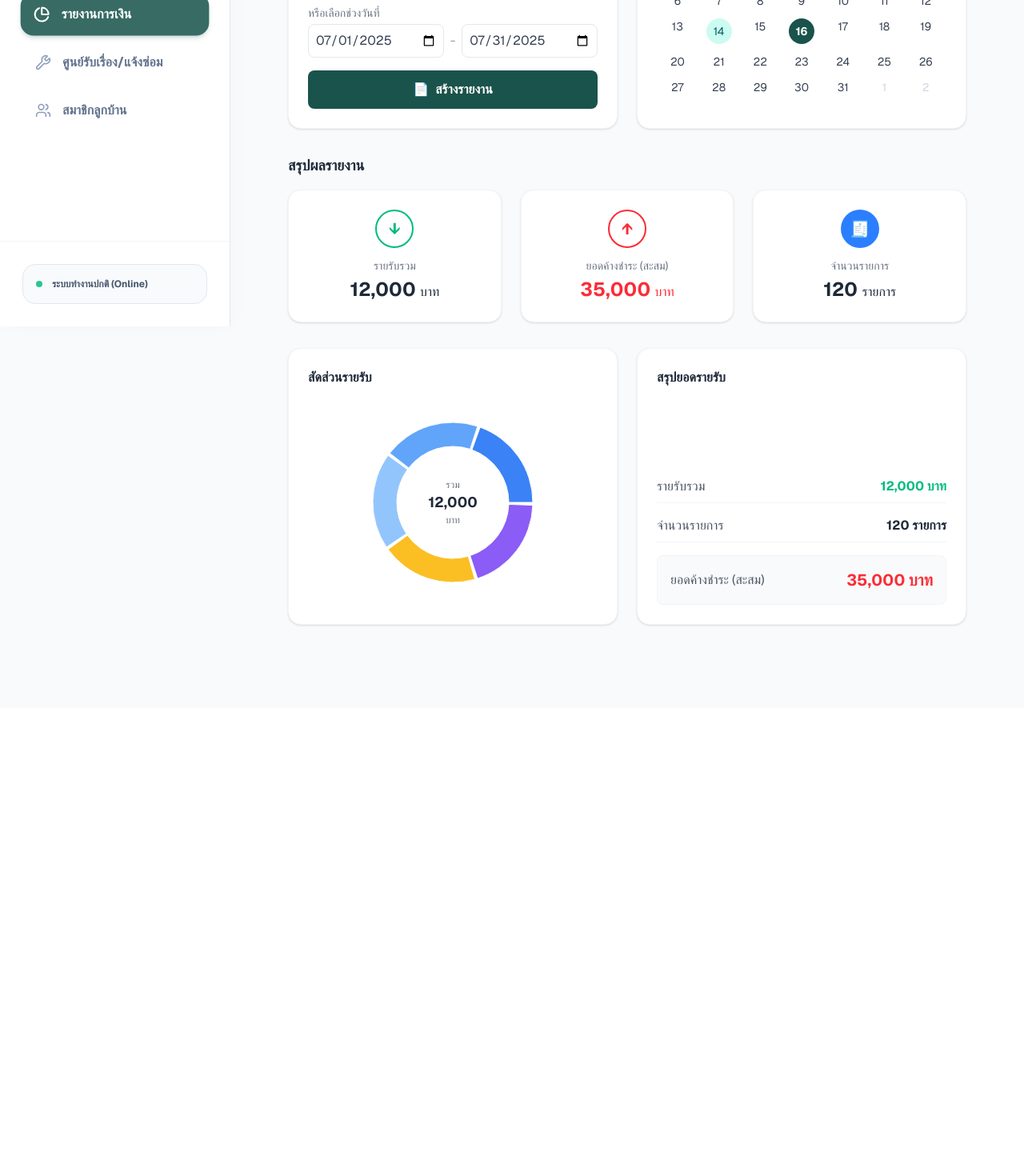
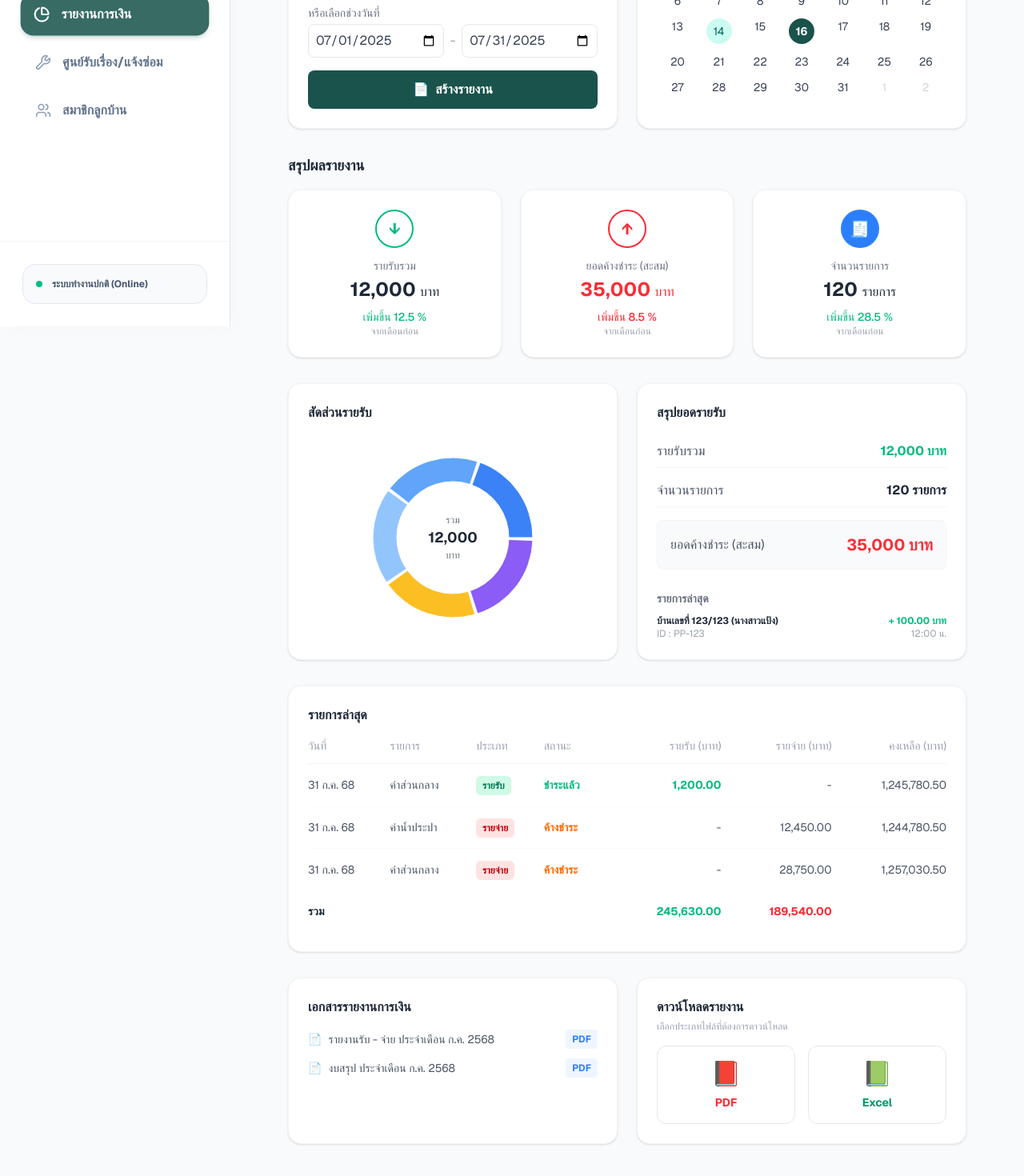
Before and after one commit to StudentD226/my-line-liff, a Next.js app: page /admin/financial in a window 1280 px wide. Shown: the part 392-1862 px from the top of the page at 80% size. Before the commit the page ends 1277 px from the top, so only its background shows below. Built offline with nearby package versions, Linux system fonts and the light colour scheme.

Commit message:
fix: update financial dashboard UI after save

```diff
--- a/app/admin/financial/page.tsx
+++ b/app/admin/financial/page.tsx
@@ -7,17 +7,20 @@ import { PieChart, Pie, Cell, Tooltip, ResponsiveContainer } from "recharts";
 const COLORS = ["#3B82F6", "#60A5FA", "#93C5FD", "#FBBF24", "#8B5CF6"];
 
 export default function FinancialDashboard() {
+  // 🌟 State สำหรับจัดการ Alert
   const [alert, setAlert] = useState<{ show: boolean; message: string; type: "success" | "warning" | "error" }>({
     show: false,
     message: "",
     type: "success",
   });
 
+  // ฟังก์ชันเรียก Alert
   const showAlert = (message: string, type: "success" | "warning" | "error" = "success") => {
     setAlert({ show: true, message, type });
-    setTimeout(() => setAlert({ show: false, message: "", type: "success" }), 3000);
+    setTimeout(() => setAlert({ show: false, message: "", type: "success" }), 3000); // ปิดออโต้ใน 3 วินาที
   };
 
+  // ข้อมูลจำลองสำหรับกราฟ
   const pieData = [
     { name: "ค่าสาธารณูปโภค", value: 4272 },
     { name: "ค่าบำรุงรักษา", value: 4272 },
@@ -29,6 +32,7 @@ export default function FinancialDashboard() {
   return (
     <div className="p-6 lg:p-10 max-w-7xl mx-auto bg-[#F8FAFC] min-h-screen font-sans relative">
 
+      {/* 🌟 Alert Component (จะเด้งลงมาจากขอบจอบน) */}
       {alert.show && (
         <div className={`fixed top-5 left-1/2 transform -translate-x-1/2 z-50 px-6 py-3 rounded-lg shadow-xl flex items-center space-x-3 transition-all duration-300 animate-fade-in-down ${
           alert.type === "success" ? "bg-emerald-500 text-white" :
@@ -41,14 +45,30 @@ export default function FinancialDashboard() {
         </div>
       )}
 
+      {/* 🌟 Header */}
       <div className="flex justify-between items-center mb-8">
         <div>
           <h1 className="text-2xl font-bold text-gray-800">สร้างและสรุปรายงาน</h1>
           <p className="text-sm text-gray-500 mt-1">สร้างรายงานทางการเงินและสรุปผลการดำเนินงานของหมู่บ้าน</p>
         </div>
+        <div className="flex items-center space-x-4">
+          <button className="relative p-2 bg-white rounded-full shadow-sm hover:bg-gray-50">
+            <span className="absolute top-1 right-1 w-2.5 h-2.5 bg-red-500 rounded-full border-2 border-white"></span>
+            🔔
+          </button>
+          <div className="flex items-center space-x-3 bg-white px-4 py-2 rounded-full shadow-sm">
+            <div className="w-8 h-8 bg-gray-200 rounded-full"></div>
+            <div className="text-sm">
+              <p className="font-bold text-gray-700">แอดมิน</p>
+              <p className="text-xs text-gray-500">ผู้ดูแลระบบ</p>
+            </div>
+          </div>
+        </div>
       </div>
 
+      {/* 🌟 1. เลือกช่วงเวลา & ปฏิทิน */}
       <div className="grid grid-cols-1 lg:grid-cols-2 gap-6 mb-8">
+        {/* เลือกเดือน/วัน */}
         <div className="bg-white p-6 rounded-2xl shadow-sm border border-gray-100 flex flex-col justify-between">
           <h2 className="text-lg font-bold text-gray-800 mb-4">เลือกช่วงรายงาน</h2>
           <div className="space-y-4">
@@ -76,6 +96,7 @@ export default function FinancialDashboard() {
           </div>
         </div>
 
+        {/* Dummy Calendar (ตกแต่งให้เหมือนในรูป) */}
         <div className="bg-white p-6 rounded-2xl shadow-sm border border-gray-100 flex items-center justify-center">
           <div className="text-center w-full">
             <div className="flex justify-between items-center mb-4">
@@ -97,28 +118,38 @@ export default function FinancialDashboard() {
         </div>
       </div>
 
+      {/* 🌟 2. การ์ดสรุปผล 3 ใบ */}
       <h2 className="text-lg font-bold text-gray-800 mb-4">สรุปผลรายงาน</h2>
       <div className="grid grid-cols-1 md:grid-cols-3 gap-6 mb-8">
         <div className="bg-white p-6 rounded-2xl shadow-sm border border-gray-100 flex flex-col items-center text-center">
           <div className="w-12 h-12 rounded-full border-2 border-emerald-500 text-emerald-500 flex items-center justify-center text-xl font-bold mb-3">↓</div>
           <p className="text-gray-500 text-sm mb-1">รายรับรวม</p>
           <p className="text-2xl font-bold text-gray-800">12,000 <span className="text-base font-normal">บาท</span></p>
+          <p className="text-emerald-500 text-sm mt-2 font-medium">เพิ่มขึ้น 12.5 %</p>
+          <p className="text-xs text-gray-400">จากเดือนก่อน</p>
         </div>
 
         <div onClick={() => showAlert("พบยอดค้างชำระสะสมเกินกำหนด กรุณาตรวจสอบ", "warning")} className="bg-white p-6 rounded-2xl shadow-sm border border-gray-100 flex flex-col items-center text-center cursor-pointer hover:border-red-200 transition-all">
           <div className="w-12 h-12 rounded-full border-2 border-red-500 text-red-500 flex items-center justify-center text-xl font-bold mb-3">↑</div>
           <p className="text-gray-500 text-sm mb-1">ยอดค้างชำระ (สะสม)</p>
           <p className="text-2xl font-bold text-red-500">35,000 <span className="text-base font-normal">บาท</span></p>
+          <p className="text-red-500 text-sm mt-2 font-medium">เพิ่มขึ้น 8.5 %</p>
+          <p className="text-xs text-gray-400">จากเดือนก่อน</p>
         </div>
 
         <div className="bg-white p-6 rounded-2xl shadow-sm border border-gray-100 flex flex-col items-center text-center">
           <div className="w-12 h-12 bg-blue-500 text-white rounded-full flex items-center justify-center text-xl font-bold mb-3">🧾</div>
           <p className="text-gray-500 text-sm mb-1">จำนวนรายการ</p>
           <p className="text-2xl font-bold text-gray-800">120 <span className="text-base font-normal">รายการ</span></p>
+          <p className="text-emerald-500 text-sm mt-2 font-medium">เพิ่มขึ้น 28.5 %</p>
+          <p className="text-xs text-gray-400">จากเดือนก่อน</p>
         </div>
       </div>
 
+      {/* 🌟 3. กราฟสัดส่วน & สรุปยอดรายรับ */}
       <div className="grid grid-cols-1 lg:grid-cols-2 gap-6 mb-8">
+
+        {/* กราฟวงกลม */}
         <div className="bg-white p-6 rounded-2xl shadow-sm border border-gray-100">
           <h3 className="font-bold text-gray-800 mb-4">สัดส่วนรายรับ</h3>
           <div className="flex items-center justify-center h-64 relative">
@@ -130,6 +161,7 @@ export default function FinancialDashboard() {
                 <Tooltip />
               </PieChart>
             </ResponsiveContainer>
+            {/* ข้อความตรงกลางโดนัท */}
             <div className="absolute text-center pointer-events-none">
               <p className="text-xs text-gray-500">รวม</p>
               <p className="text-lg font-bold text-gray-800">12,000</p>
@@ -138,6 +170,7 @@ export default function FinancialDashboard() {
           </div>
         </div>
 
+        {/* สรุปยอดแบบ Text */}
         <div className="bg-white p-6 rounded-2xl shadow-sm border border-gray-100 flex flex-col justify-between">
           <h3 className="font-bold text-gray-800 mb-4">สรุปยอดรายรับ</h3>
           <div className="space-y-4">
@@ -153,10 +186,113 @@ export default function FinancialDashboard() {
               <span className="text-gray-600">ยอดค้างชำระ (สะสม)</span>
               <span className="font-bold text-red-500 text-xl">35,000 บาท</span>
             </div>
+            <div className="pt-2">
+              <span className="text-sm text-gray-500 font-bold">รายการล่าสุด</span>
+              <div className="flex justify-between items-center mt-2">
+                <div className="text-xs">
+                  <p className="text-gray-800 font-bold">บ้านเลขที่ 123/123 (นางสาวแป้ง)</p>
+                  <p className="text-gray-400">ID : PP-123</p>
+                </div>
+                <div className="text-right text-xs">
+                  <p className="text-emerald-500 font-bold">+ 100.00 บาท</p>
+                  <p className="text-gray-400">12:00 น.</p>
+                </div>
+              </div>
+            </div>
           </div>
         </div>
       </div>
 
+      {/* 🌟 4. ตารางรายการล่าสุด */}
+      <div className="bg-white p-6 rounded-2xl shadow-sm border border-gray-100 mb-8">
+        <h3 className="font-bold text-gray-800 mb-4">รายการล่าสุด</h3>
+        <div className="overflow-x-auto">
+          <table className="w-full text-sm text-gray-600 text-left">
+            <thead className="text-gray-400 border-b border-gray-100">
+              <tr>
+                <th className="pb-3 font-normal">วันที่</th>
+                <th className="pb-3 font-normal">รายการ</th>
+                <th className="pb-3 font-normal">ประเภท</th>
+                <th className="pb-3 font-normal">สถานะ</th>
+                <th className="pb-3 font-normal text-right">รายรับ (บาท)</th>
+                <th className="pb-3 font-normal text-right">รายจ่าย (บาท)</th>
+                <th className="pb-3 font-normal text-right">คงเหลือ (บาท)</th>
+              </tr>
+            </thead>
+            <tbody className="divide-y divide-gray-50">
+              <tr className="hover:bg-gray-50 transition-colors">
+                <td className="py-4">31 ก.ค. 68</td>
+                <td className="py-4">ค่าส่วนกลาง</td>
+                <td className="py-4"><span className="bg-emerald-100 text-emerald-700 px-2 py-1 rounded-md text-xs font-bold">รายรับ</span></td>
+                <td className="py-4"><span className="text-emerald-500 font-bold">ชำระแล้ว</span></td>
+                <td className="py-4 text-right text-emerald-500 font-bold">1,200.00</td>
+                <td className="py-4 text-right">-</td>
+                <td className="py-4 text-right">1,245,780.50</td>
+              </tr>
+              <tr className="hover:bg-gray-50 transition-colors">
+                <td className="py-4">31 ก.ค. 68</td>
+                <td className="py-4">ค่าน้ำประปา</td>
+                <td className="py-4"><span className="bg-red-100 text-red-700 px-2 py-1 rounded-md text-xs font-bold">รายจ่าย</span></td>
+                <td className="py-4"><span className="text-orange-500 font-bold">ค้างชำระ</span></td>
+                <td className="py-4 text-right">-</td>
+                <td className="py-4 text-right">12,450.00</td>
+                <td className="py-4 text-right">1,244,780.50</td>
+              </tr>
+              <tr className="hover:bg-gray-50 transition-colors">
+                <td className="py-4">31 ก.ค. 68</td>
+                <td className="py-4">ค่าส่วนกลาง</td>
+                <td className="py-4"><span className="bg-red-100 text-red-700 px-2 py-1 rounded-md text-xs font-bold">รายจ่าย</span></td>
+                <td className="py-4"><span className="text-orange-500 font-bold">ค้างชำระ</span></td>
+                <td className="py-4 text-right">-</td>
+                <td className="py-4 text-right">28,750.00</td>
+                <td className="py-4 text-right">1,257,030.50</td>
+              </tr>
+            </tbody>
+            <tfoot>
+              <tr className="font-bold text-gray-800">
+                <td colSpan={4} className="py-4">รวม</td>
+                <td className="py-4 text-right text-emerald-500">245,630.00</td>
+                <td className="py-4 text-right text-red-500">189,540.00</td>
+                <td></td>
+              </tr>
+            </tfoot>
+          </table>
+        </div>
+      </div>
+
+      {/* 🌟 5. เอกสาร & ดาวน์โหลด */}
+      <div className="grid grid-cols-1 lg:grid-cols-2 gap-6 pb-10">
+        <div className="bg-white p-6 rounded-2xl shadow-sm border border-gray-100">
+          <h3 className="font-bold text-gray-800 mb-4">เอกสารรายงานการเงิน</h3>
+          <ul className="space-y-3 text-sm">
+            <li className="flex justify-between items-center text-gray-600 hover:text-teal-700 cursor-pointer">
+              <span className="flex items-center space-x-2"><span>📄</span><span>รายงานรับ - จ่าย ประจำเดือน ก.ค. 2568</span></span>
+              <span className="bg-blue-50 text-blue-500 px-2 py-1 rounded text-xs font-bold">PDF</span>
+            </li>
+            <li className="flex justify-between items-center text-gray-600 hover:text-teal-700 cursor-pointer">
+              <span className="flex items-center space-x-2"><span>📄</span><span>งบสรุป ประจำเดือน ก.ค. 2568</span></span>
+              <span className="bg-blue-50 text-blue-500 px-2 py-1 rounded text-xs font-bold">PDF</span>
+            </li>
+          </ul>
+        </div>
+
+        <div className="bg-white p-6 rounded-2xl shadow-sm border border-gray-100">
+          <h3 className="font-bold text-gray-800 mb-1">ดาวน์โหลดรายงาน</h3>
+          <p className="text-xs text-gray-400 mb-4">เลือกประเภทไฟล์ที่ต้องการดาวน์โหลด</p>
+          <div className="flex space-x-4">
+            <button onClick={() => showAlert("กำลังดาวน์โหลด PDF...", "success")} className="flex-1 flex flex-col items-center justify-center p-4 border border-gray-200 rounded-xl hover:border-red-500 hover:bg-red-50 transition-all text-red-500">
+              <span className="text-3xl mb-2">📕</span>
+              <span className="font-bold text-sm">PDF</span>
+            </button>
+            <button onClick={() => showAlert("ส่งออก Excel สำเร็จ!", "success")} className="flex-1 flex flex-col items-center justify-center p-4 border border-gray-200 rounded-xl hover:border-emerald-500 hover:bg-emerald-50 transition-all text-emerald-600">
+              <span className="text-3xl mb-2">📗</span>
+              <span className="font-bold text-sm">Excel</span>
+            </button>
+          </div>
+        </div>
+      </div>
+
+      {/* สไตล์อนิเมชันสำหรับ Alert */}
       <style jsx>{`
         @keyframes fadeInDown {
           from { opacity: 0; transform: translate(-50%, -20px); }
@@ -166,6 +302,7 @@ export default function FinancialDashboard() {
           animation: fadeInDown 0.3s ease-out forwards;
         }
       `}</style>
+
     </div>
   );
 }
```
